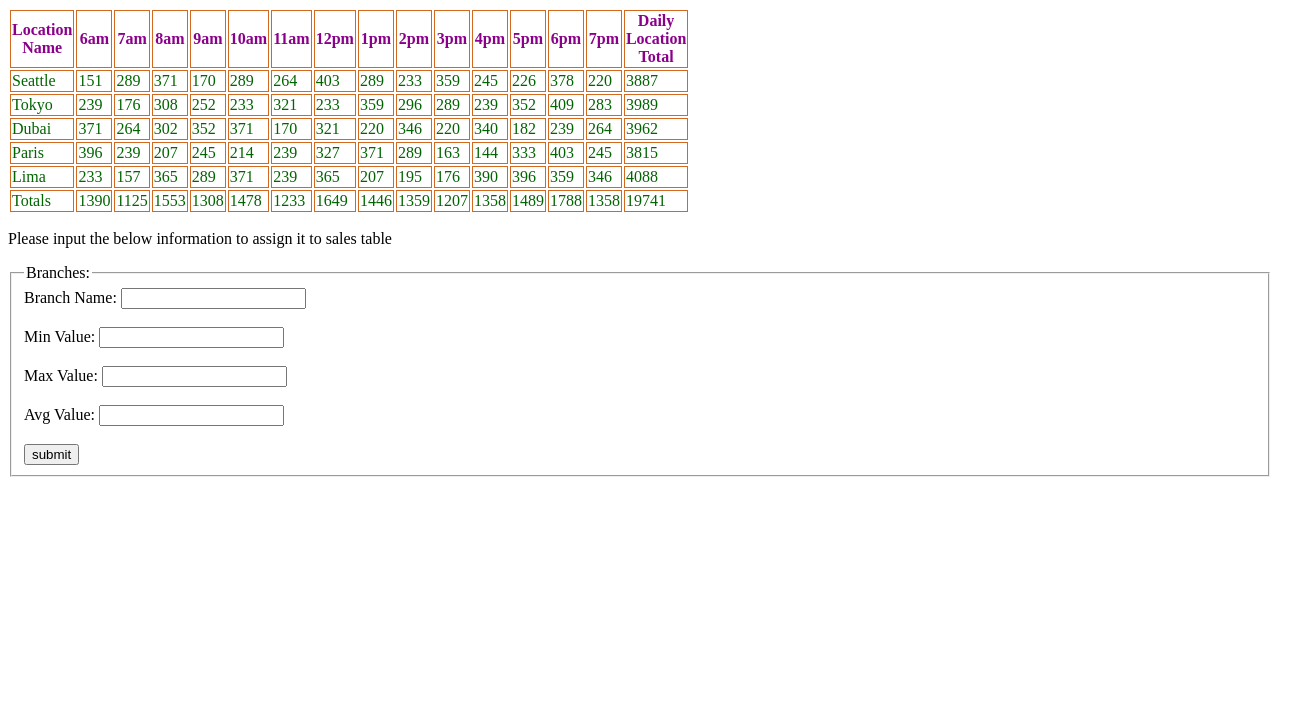
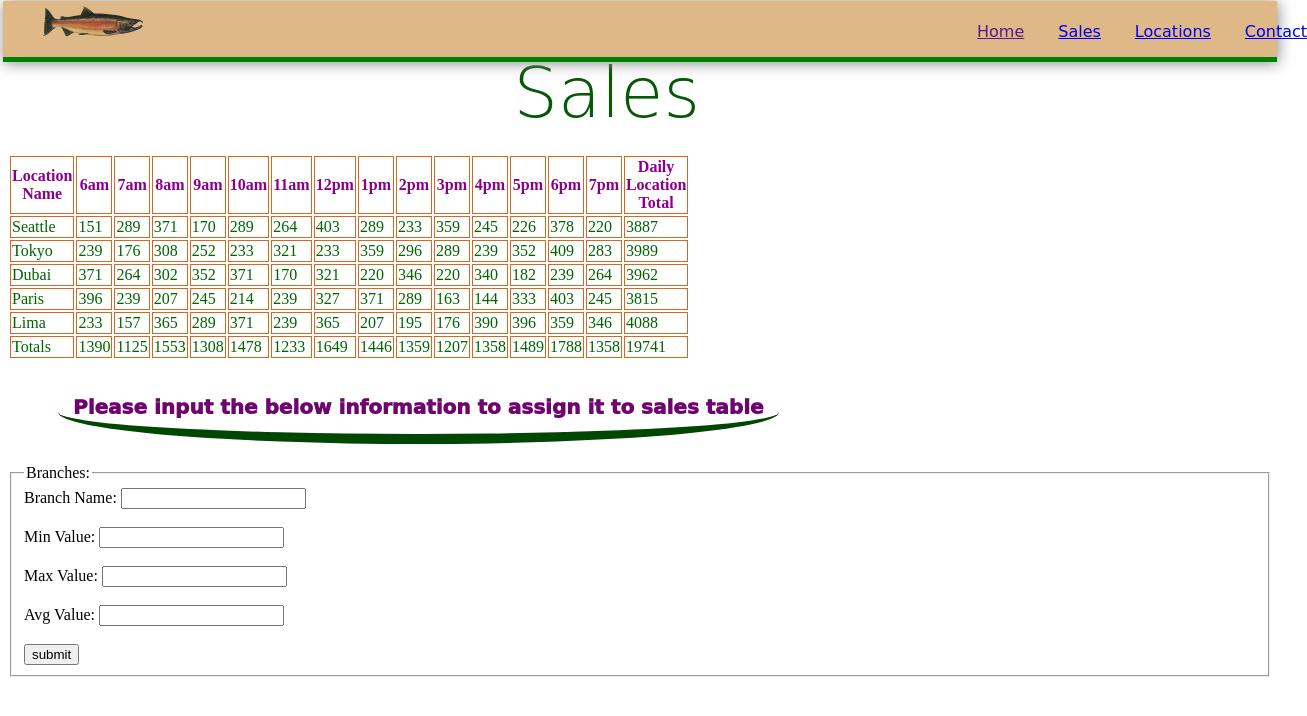
Before and after one commit to Aya-Akrabawi/cookie-stand, a plain HTML site: page sales.html in a window 1280 px wide. Shown: the whole page, 1307 px wide, since content can reach past the window. Drawn offline with Linux system fonts and the light colour scheme.

Commit message:
css for js file

```diff
--- a/css/JSstyles.css
+++ b/css/JSstyles.css
@@ -16,3 +16,51 @@ th {
     border: 1px solid chocolate;
     width: 200px;
 }
+li {
+    display: inline-block;
+    position: relative;
+    left: 800px;
+    margin-left: 30px;
+    font-family: 'Merienda One', cursive;
+
+}
+
+img {
+    width: 100px;
+    margin-top: 5px;
+}
+
+nav {
+    border-bottom: 5px solid green;
+    box-shadow: 1px 1px 14px 0px #888888;
+    margin: -15px -5px 5px -5px;
+    position: sticky;
+    top: 0;
+    background-color: burlywood;
+}
+p {
+    font-family: 'Merienda One', cursive;
+    font-size: 20px;
+    font-weight: 1000;
+    display: inline-block;
+    border-radius: 50%;
+    padding: 15px;
+    border-bottom: 10px solid rgb(1, 71, 1);
+    color: rgb(110, 4, 110);
+    margin-left: 50px;
+}
+h1{
+    display: inline-block;
+    font-family: 'Fredoka One', cursive;
+    font-weight: 200;
+    font-size: 70px;
+    color: rgb(6, 87, 6);
+    margin-bottom: 20px;
+    margin-left: 40%;
+    margin-top: -15px;
+
+
+}
+.forTable {
+    align-items: center;
+}
--- a/sales.html
+++ b/sales.html
@@ -7,6 +7,17 @@
     <link rel="stylesheet" href="css\JSstyles.css">
 </head>
 <body>
+    <nav>
+        <ul>
+            <img src="img\salmon.png" alt="Logo">
+            <li><a href="">Home</a></li>
+            <li><a href="/sales.html">Sales</a></li>
+            <li><a href="#loc">Locations</a></li>
+            <li><a href="#cont">Contact</a></li>
+        </ul>
+    </nav>
+    <h1>Sales</h1>
+    <article>
     <div id="forTable"></div>
     <section>
         <p>
--- a/styles.css
+++ b/styles.css
@@ -40,6 +40,7 @@ img {
 }
 
 #header {
+    width: ;
     padding: 10px;
     border-radius: 50%;
     box-shadow: 1px 1px 20px 10px #888888;
```
Also changed, not shown: app.js (+4 -11 lines), index.html (+1 -1 lines).
